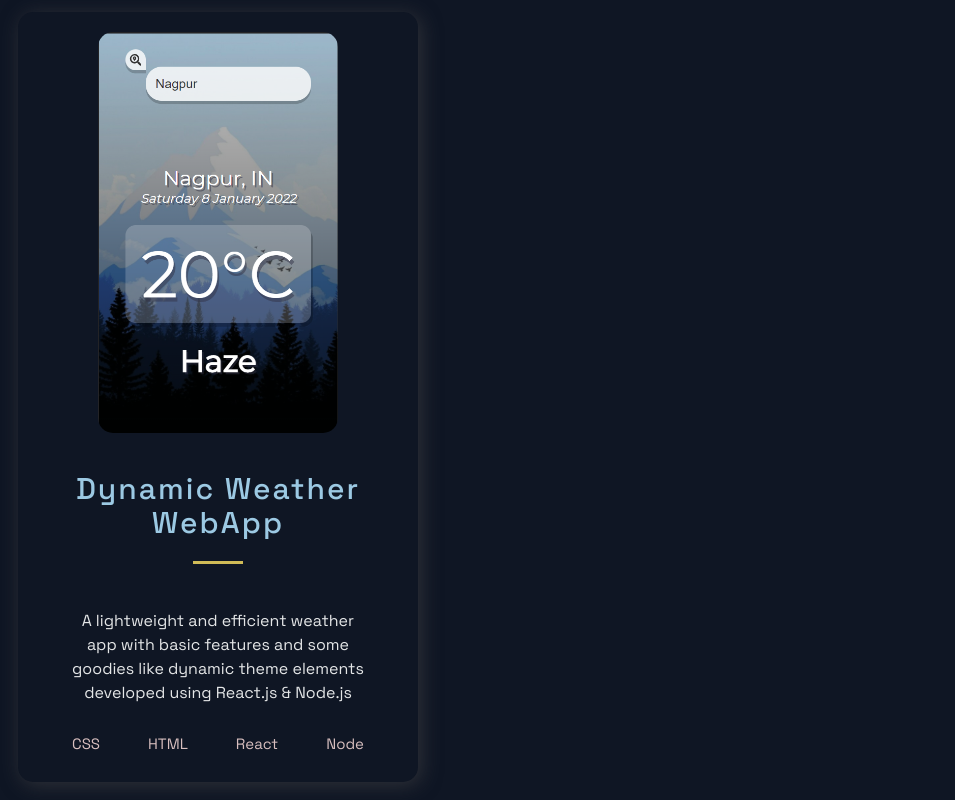
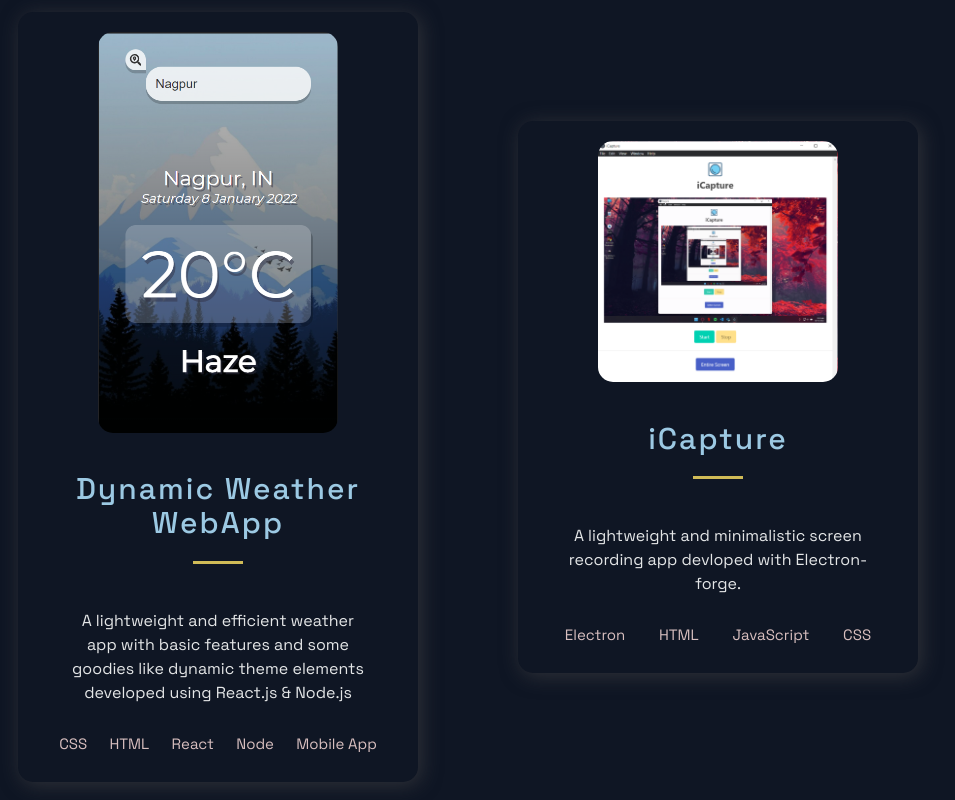
Before and after one commit to DracoCoder/My-Portfolio, a Next.js app: page / in a window 1280 px wide. Shown: the part 1100-1900 px from the top of the page, without its empty margins (172-1127 px from the left). Built offline with nearby package versions, Linux system fonts and the light colour scheme.

Commit message:
Added iCapture to projects

```diff
--- a/src/constants/constants.js
+++ b/src/constants/constants.js
@@ -3,20 +3,20 @@ export const projects = [
     title: 'Dynamic Weather WebApp',
     description: "A lightweight and efficient weather app with basic features and some goodies like dynamic theme elements developed using React.js & Node.js",
     image: '/images/React-weather-app.png',
-    tags: ['CSS', 'HTML', 'React', 'Node'],
-    // source: 'https://google.com',
-    // visit: 'https://google.com',
+    tags: ['CSS', 'HTML', 'React', 'Node', 'Mobile App'],
+    source: 'https://github.com/DracoCoder/React-Weather-App',
+    visit: 'dynamic-weather-ui.vercel.app',
     id: 0,
   },
-  // {
-  //   title: 'E-Commerce',
-  //   description:"While building it you're going to learn many advanced React & JavaScript topics, as well as how to use Stripe for card transactions. On top of that, at the end of the video, you will have this unique and complex webshop app that you will be able to add to your portfolio. And trust me, e-commerce applications are impressive.",
-  //   image: '/images/2.png',
-  //   tags: ['React', 'JavaScript'],
-  //   source: 'https://google.com',
-  //   visit: 'https://google.com',
-  //   id: 1,
-  // },
+  {
+    title: 'iCapture',
+    description: "A lightweight and minimalistic screen recording app devloped with Electron-forge.",
+    image: '/images/iCapture.png',
+    tags: ['Electron', 'HTML', 'JavaScript', 'CSS'],
+    source: 'https://github.com/DracoCoder/icapture',
+    // visit: 'https://google.com',
+    id: 1,
+  },
   // {
   //   title: 'WebRTC App',
   //   description: "This is a code repository for the corresponding YouTube video. In this tutorial, we're going to build and deploy a React Video Chat Application using WebRTC.",
```
Also changed, not shown: public/images/iCapture.png (added).
